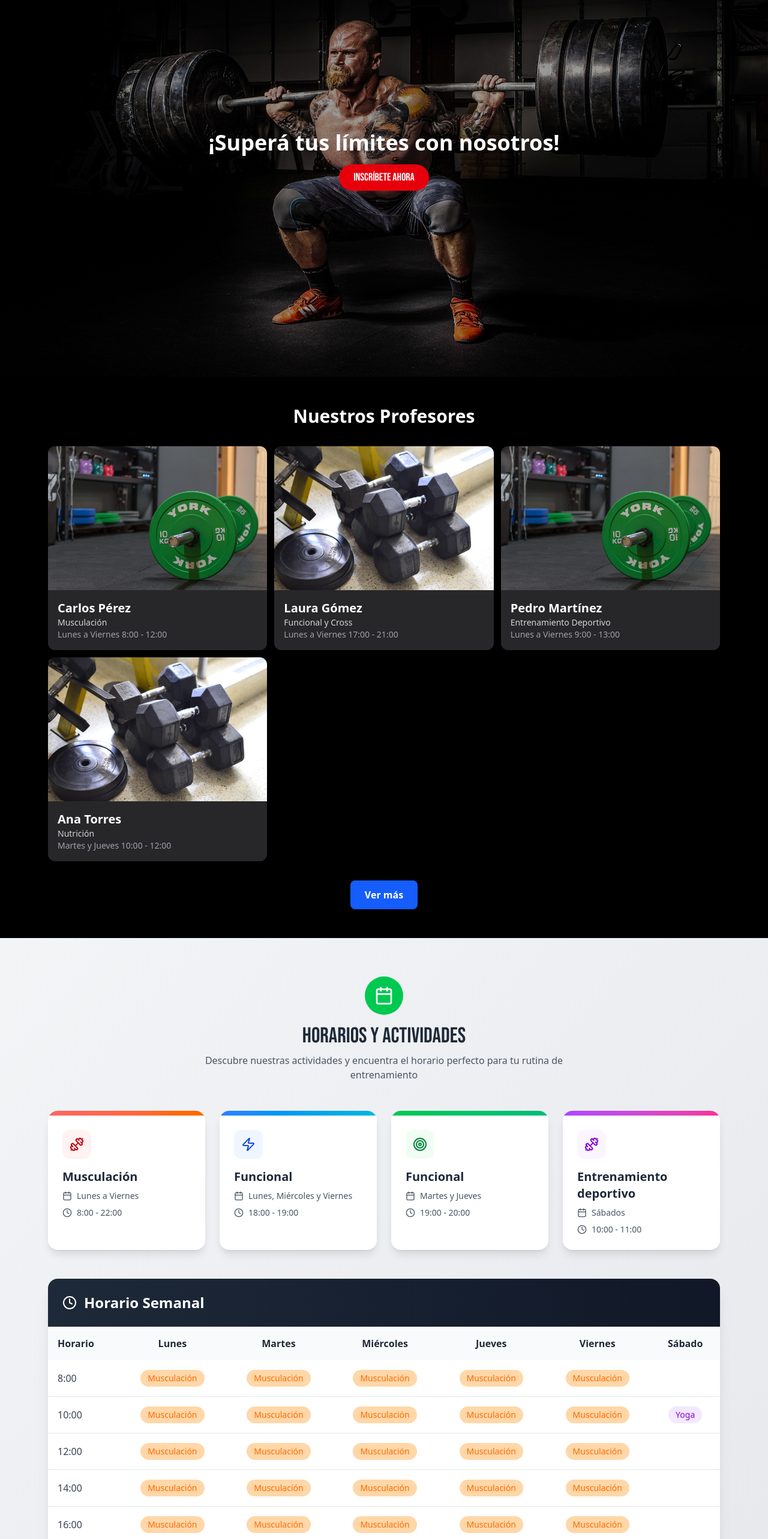
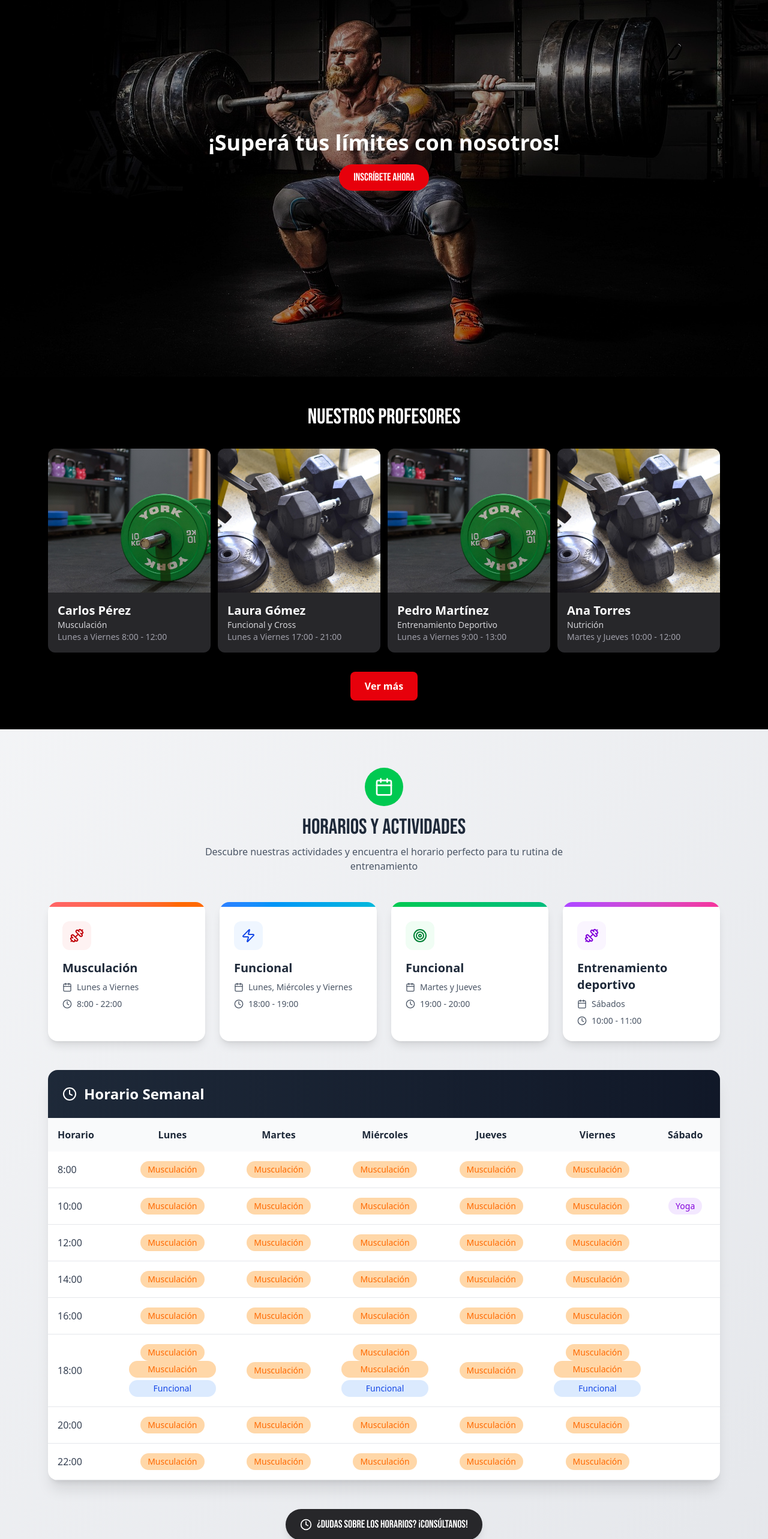
Before and after one commit to Martinsilv/gym-libertad, a React (Vite) app: page / in a window 1280 px wide. Shown: the part 180-2746 px from the top of the page at 60% size. Built offline with nearby package versions, Linux system fonts and the light colour scheme.

Commit message:
last change

```diff
--- a/index.html
+++ b/index.html
@@ -2,14 +2,14 @@
 <html lang="en">
   <head>
     <meta charset="UTF-8" />
-    <link rel="icon" type="image/svg+xml" href="/vite.svg" />
+    <link rel="icon" type="image" href="/src/assets/logo.png" />
     <meta name="viewport" content="width=device-width, initial-scale=1.0" />
 <link rel="preconnect" href="https://fonts.googleapis.com">
 <link rel="preconnect" href="https://fonts.gstatic.com" crossorigin>
 <link href="https://fonts.googleapis.com/css2?family=Bebas+Neue&display=swap" rel="stylesheet">
 
 
-    <title>Vite + React</title>
+    <title>Gimnasio Libertad</title>
   </head>
   <body>
     <div id="root"></div>
--- a/src/components/Contacto.jsx
+++ b/src/components/Contacto.jsx
@@ -88,7 +88,11 @@ export const Contacto = () => {
 
   return (
     <section className="py-12  px-4 md:px-20">
-      <h3 id="contacto" className="text-3xl font-bold text-center mb-6">
+      <h3
+        id="contacto"
+        style={{ fontFamily: "Bebas Neue, sans-serif" }}
+        className="text-4xl  text-center mb-6"
+      >
         Contáctanos
       </h3>
       <div className="max-w-xl mx-auto flex flex-col gap-4">
--- a/src/components/Galeria.jsx
+++ b/src/components/Galeria.jsx
@@ -41,7 +41,12 @@ export const Galeria = () => {
 
   return (
     <section className="py-12 px-4 md:px-20">
-      <h3 className="text-3xl font-bold text-center mb-6">Galería</h3>
+      <h3
+        style={{ fontFamily: "Bebas Neue, sans-serif" }}
+        className="text-4xl  text-center mb-6"
+      >
+        Galería
+      </h3>
 
       {/* Grid de imágenes original */}
       <div className="grid grid-cols-2 gap-4 md:grid-cols-4 mb-8">
@@ -67,7 +72,7 @@ export const Galeria = () => {
       <div className="text-center">
         <button
           onClick={() => openModal(0)}
-          className="inline-flex items-center px-6 py-3 bg-gradient-to-r from-orange-500 to-red-500 text-white font-semibold rounded-full shadow-lg hover:shadow-xl transition-all duration-300 transform hover:-translate-y-1"
+          className="inline-flex items-center px-6 py-3 bg-red-500 text-white font-semibold rounded-full shadow-lg hover:shadow-xl transition-all duration-300 transform hover:-translate-y-1"
         >
           <Eye className="w-5 h-5 mr-2" />
           Ver Fotos
--- a/src/components/Horarios.jsx
+++ b/src/components/Horarios.jsx
@@ -237,7 +237,10 @@ export const Horarios = () => {
 
         {/* Contact Info */}
         <div className="mt-8 md:mt-12 text-center">
-          <div className="inline-flex items-center justify-center px-6 py-3 bg-green-500 text-white rounded-full font-medium shadow-lg hover:shadow-xl transition-all duration-300">
+          <div
+            style={{ fontFamily: "Bebas Neue, sans-serif" }}
+            className="inline-flex items-center justify-center px-6 py-3 text-lg bg-zinc-800 text-white rounded-full font-medium shadow-lg hover:shadow-xl transition-all duration-300"
+          >
             <Clock className="w-5 h-5 mr-2" />
             <ScrollLink to="contacto">
               ¿Dudas sobre los horarios? ¡Consúltanos!
--- a/src/components/Navbar.jsx
+++ b/src/components/Navbar.jsx
@@ -1,8 +1,8 @@
 import { useState } from "react";
 import { Menu, X } from "lucide-react";
-import { motion } from "framer-motion";
 import { NavItem } from "../components/ui/navBarItem";
 import { ScrollLink } from "../components/ScrollLink";
+import { AnimatePresence, motion } from "framer-motion";
 
 import logo from "../assets/logo.png"; // Importa tu logo si es necesario
 import "../App.css";
@@ -16,10 +16,32 @@ export const Navbar = () => {
         <img src={logo} alt="Logo Gimnasio Libertad" className="h-14  w-14" />
         <h1 className="text-2xl  font-bold">Gimnasio Libertad</h1>
         <button
-          className="md:hidden z-50"
+          className="md:hidden z-50 "
           onClick={() => setMenuOpen(!menuOpen)}
         >
-          {menuOpen ? <X /> : <Menu />}
+          <AnimatePresence mode="wait">
+            {menuOpen ? (
+              <motion.div
+                key="close"
+                initial={{ rotate: -90, opacity: 0 }}
+                animate={{ rotate: 0, opacity: 1 }}
+                exit={{ rotate: 90, opacity: 0 }}
+                transition={{ duration: 0.1 }}
+              >
+                <X size={36} />
+              </motion.div>
+            ) : (
+              <motion.div
+                key="menu"
+                initial={{ rotate: 90, opacity: 0 }}
+                animate={{ rotate: 0, opacity: 1 }}
+                exit={{ rotate: -90, opacity: 0 }}
+                transition={{ duration: 0.1 }}
+              >
+                <Menu size={36} />
+              </motion.div>
+            )}
+          </AnimatePresence>
         </button>
       </div>
 
--- a/src/components/Profesores.jsx
+++ b/src/components/Profesores.jsx
@@ -50,10 +50,14 @@ export const Profesores = () => {
 
   return (
     <section className="py-12 px-4 md:px-20">
-      <h3 id="profesores" className="text-3xl font-bold text-center mb-8">
+      <h3
+        id="profesores"
+        style={{ fontFamily: "Bebas Neue, sans-serif" }}
+        className="text-4xl  text-center mb-8"
+      >
         Nuestros Profesores
       </h3>
-      <div className="grid gap-3 grid-cols-2 lg:grid-cols-3">
+      <div className="grid gap-3 grid-cols-2 lg:grid-cols-4">
         {profesoresVisibles.map((p, i) => (
           <motion.div
             key={i}
@@ -80,7 +84,7 @@ export const Profesores = () => {
             onClick={() => setMostrarTodos(!mostrarTodos)}
             whileHover={{ scale: 1.05 }}
             whileTap={{ scale: 0.95 }}
-            className="bg-blue-600 hover:bg-blue-700 text-white font-semibold py-3 px-6 rounded-lg transition-colors duration-200"
+            className="bg-red-600 hover:bg-red-700 text-white font-semibold py-3 px-6 rounded-lg transition-colors duration-200"
           >
             {mostrarTodos ? "Ver menos" : "Ver más"}
           </motion.button>
```
